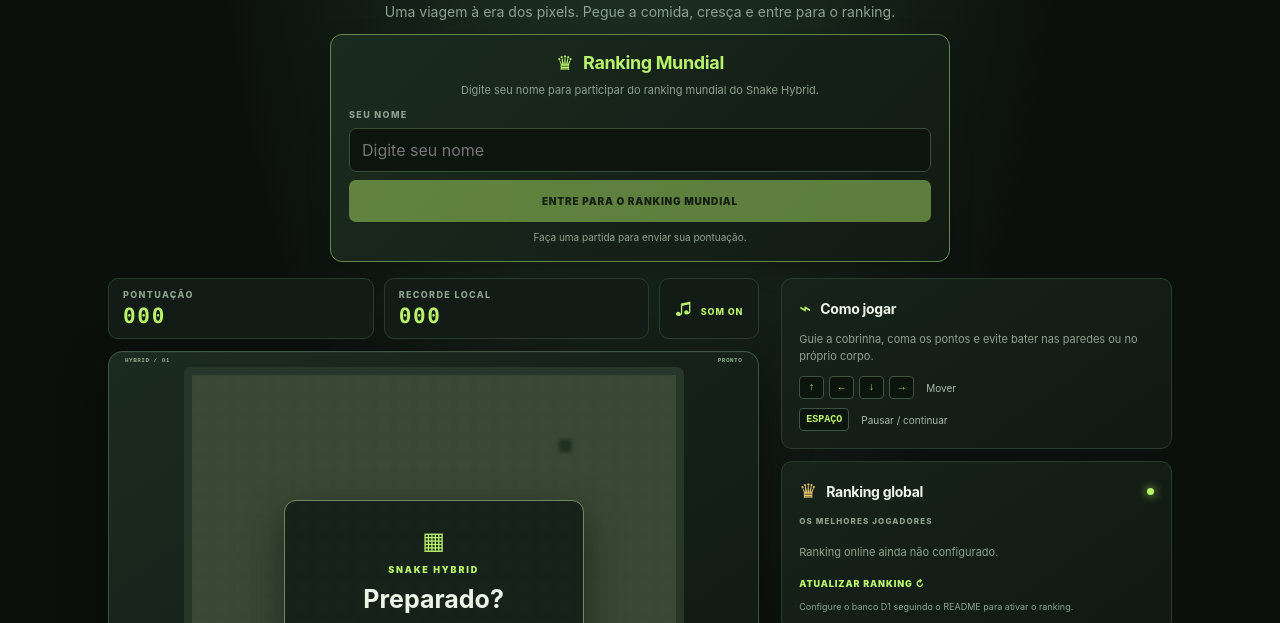
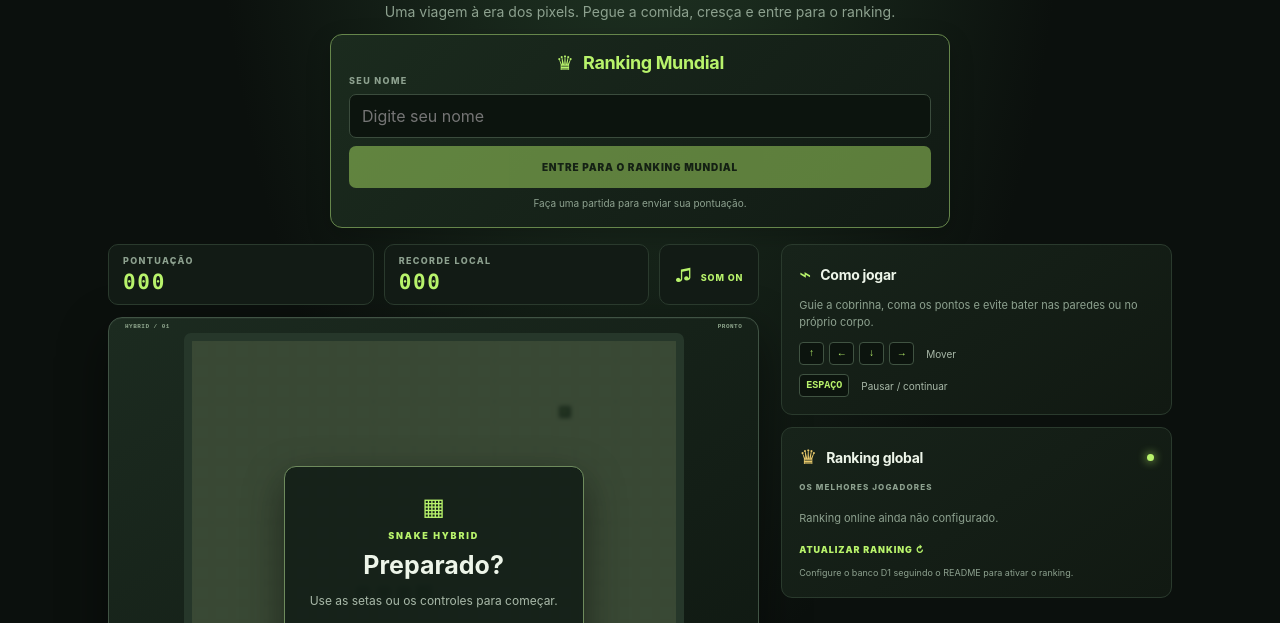
Before and after one commit to edutvz1-bike/snake-hybrid, a plain HTML site: page public/index.html in a window 1280 px wide. Shown: the part 106-729 px from the top of the page. Drawn offline with Linux system fonts and the light colour scheme; no server answers.

Commit message:
Remove ranking entry explanatory sentence

```diff
--- a/public/index.html
+++ b/public/index.html
@@ -20,7 +20,6 @@
 
     <section class="panel submit-panel submit-panel-top" id="submit-panel">
       <div class="panel-heading"><span class="panel-icon">♛</span><h2>Ranking Mundial</h2></div>
-      <p class="ranking-entry-copy">Digite seu nome para participar do ranking mundial do Snake Hybrid.</p>
       <div class="ranking-entry-form">
         <label for="player-name">SEU NOME</label>
         <input id="player-name" type="text" inputmode="text" maxlength="16" placeholder="Digite seu nome" autocomplete="nickname" autocapitalize="words" spellcheck="false">
```
